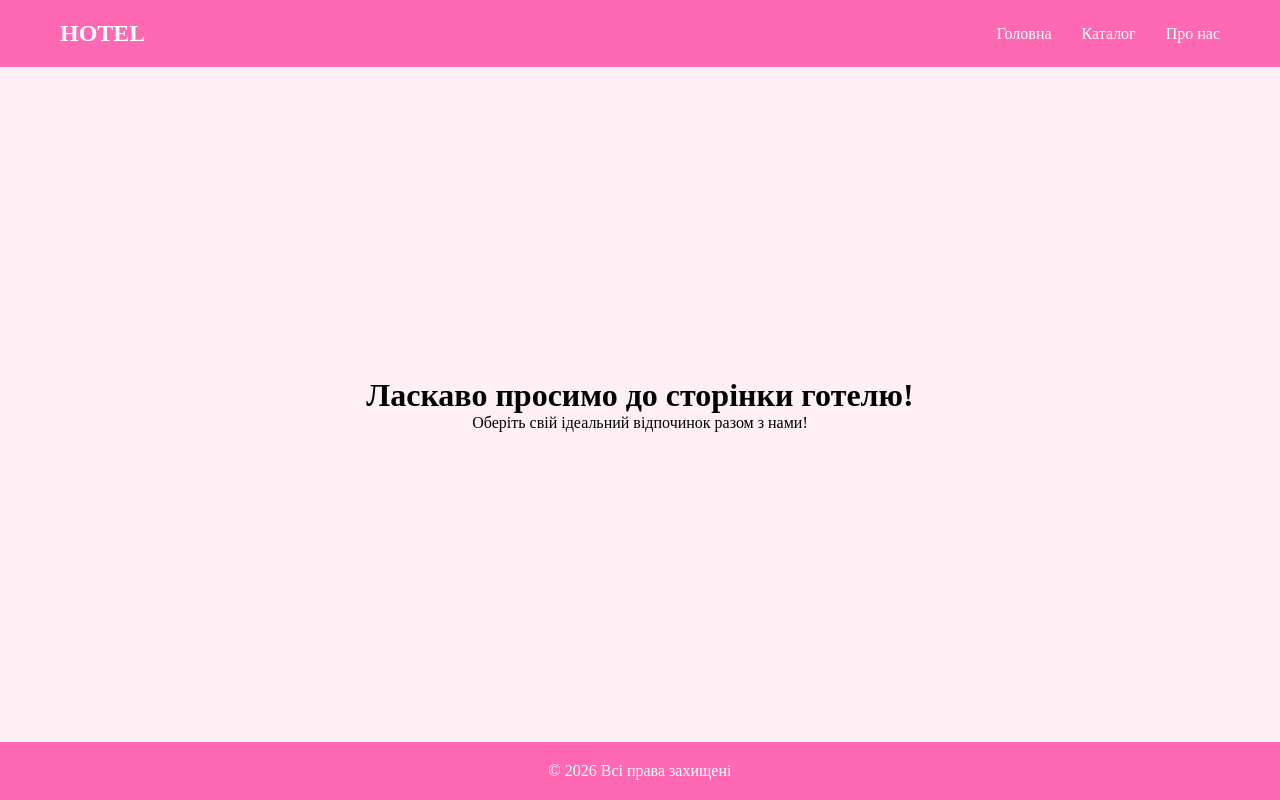
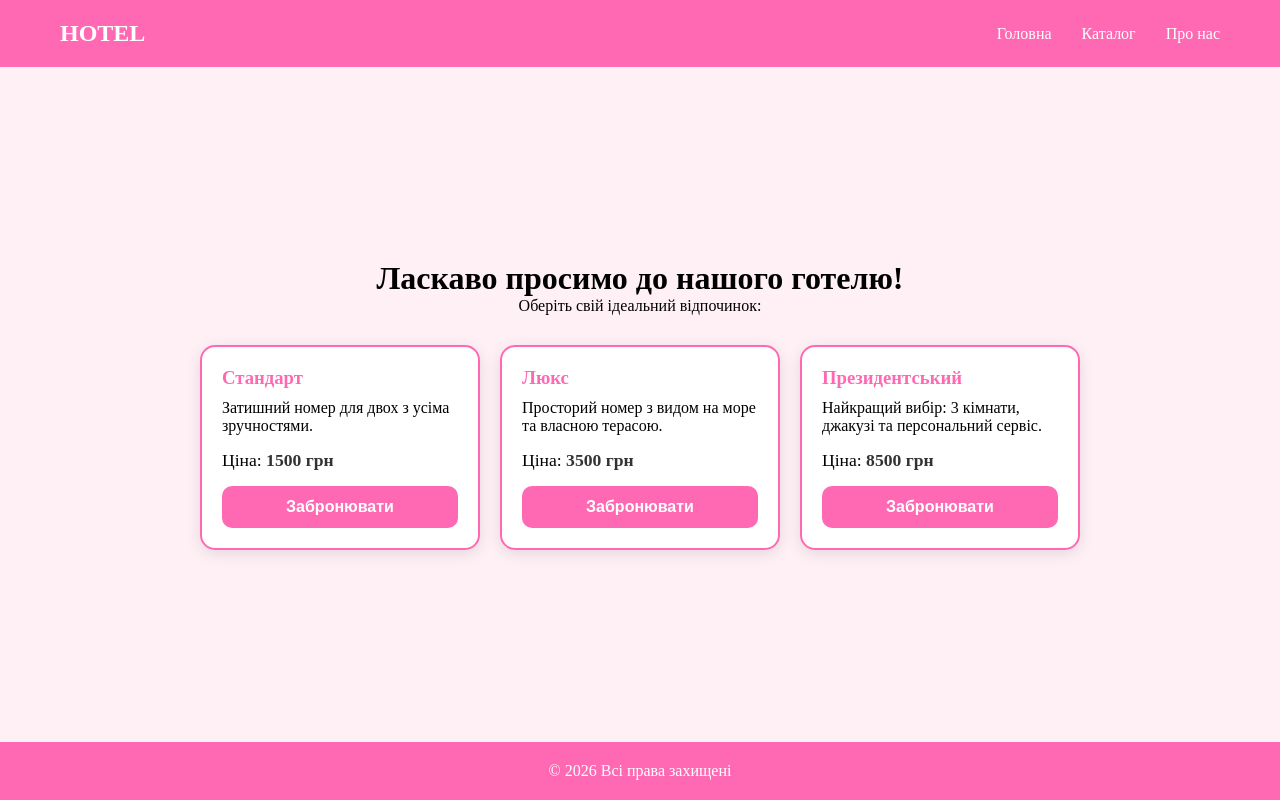
Before and after one commit to KiraAfanasieva/my-react-app, a React (Vite) app: page / in a window 1280 px wide. Built offline with nearby package versions, Linux system fonts and the light colour scheme.

Commit message:
Лабораторна робота 9

```diff
--- a/src/App.css
+++ b/src/App.css
@@ -15,7 +15,6 @@ html, body {
   min-height: 100vh;
 }
 
-/* Шапка */
 .header {
   background-color: #ff69b4;
   padding: 20px 0;
@@ -64,3 +63,58 @@ html, body {
   text-align: center;
   padding: 20px;
 }
+
+.rooms-container {
+  display: flex;
+  justify-content: center;
+  gap: 20px;
+  flex-wrap: wrap;
+  margin-top: 30px;
+}
+
+.room-card {
+  background: white;
+  border: 2px solid #ff69b4;
+  border-radius: 15px;
+  padding: 20px;
+  width: 280px;
+  text-align: left;
+  box-shadow: 0 4px 15px rgba(0,0,0,0.1);
+  transition: transform 0.3s ease;
+}
+
+.room-card:hover {
+  transform: translateY(-5px);
+}
+
+.room-card h3 {
+  color: #ff69b4;
+  margin-bottom: 10px;
+}
+
+.room-price {
+  margin-top: 15px;
+  font-size: 1.1rem;
+}
+
+.room-price span {
+  font-weight: bold;
+  color: #333;
+}
+
+.book-btn {
+  background-color: #ff69b4;
+  color: white;
+  border: none;
+  padding: 12px;
+  border-radius: 10px;
+  cursor: pointer;
+  width: 100%;
+  margin-top: 15px;
+  font-weight: bold;
+  font-size: 1rem;
+}
+
+.book-btn:hover {
+  background-color: #ff1493;
+}
--- a/src/components/Main.jsx
+++ b/src/components/Main.jsx
@@ -1,8 +1,28 @@
+import RoomCard from './RoomCard';
+
 const Main = () => {
+  const rooms = [
+    { id: 1, name: "Стандарт", price: "1500 грн", description: "Затишний номер для двох з усіма зручностями." },
+    { id: 2, name: "Люкс", price: "3500 грн", description: "Просторий номер з видом на море та власною терасою." },
+    { id: 3, name: "Президентський", price: "8500 грн", description: "Найкращий вибір: 3 кімнати, джакузі та персональний сервіс." }
+  ];
+
   return (
     <main className="main-content">
-      <h1>Ласкаво просимо до сторінки готелю!</h1>
-      <p>Оберіть свій ідеальний відпочинок разом з нами!</p>
+      <h1>Ласкаво просимо до нашого готелю!</h1>
+      <p>Оберіть свій ідеальний відпочинок:</p>
+
+      {}
+      <div className="rooms-container">
+        {rooms.map((room) => (
+          <RoomCard
+            key={room.id}
+            name={room.name}
+            price={room.price}
+            description={room.description}
+          />
+        ))}
+      </div>
     </main>
   );
 };
--- /dev/null
+++ b/src/components/RoomCard.jsx
@@ -0,0 +1,12 @@
+const RoomCard = ({ name, price, description }) => {
+  return (
+    <div className="room-card">
+      <h3>{name}</h3>
+      <p>{description}</p>
+      <div className="room-price">Ціна: <span>{price}</span></div>
+      <button className="book-btn">Забронювати</button>
+    </div>
+  );
+};
+
+export default RoomCard;
```
